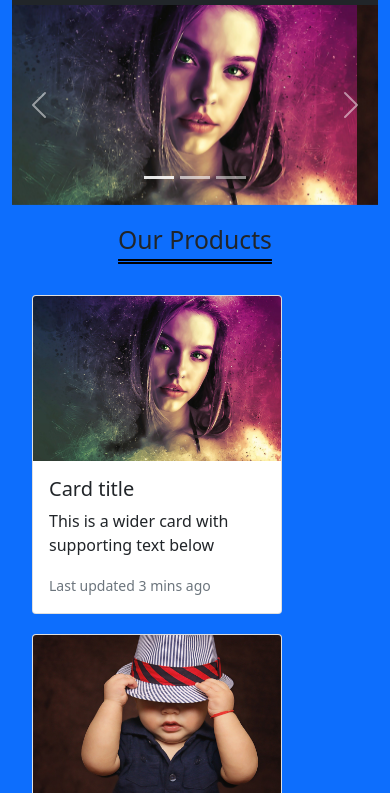
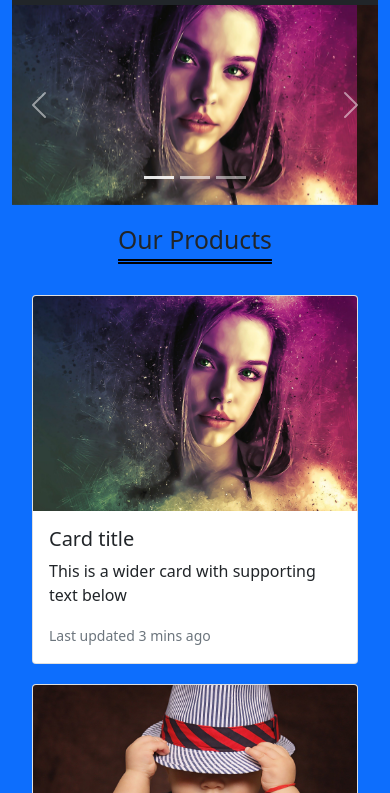
Before and after one commit to manish202/bootstrap5, a plain HTML site: page index.html in a window 390 px wide. Shown: the part 51-844 px from the top of the page. Drawn offline with nearby package versions, Linux system fonts and the light colour scheme.

Commit message:
card design changes

```diff
--- a/color.css
+++ b/color.css
@@ -20,6 +20,11 @@ footer h4{
     text-transform: capitalize;
     padding: 20px;
 }
+@media (max-width: 800px){
+    .card-group > .card{
+        width: auto;
+    }
+}
 @media (max-width: 430px){
     .carousel-inner img{
         height: 200px;
```
